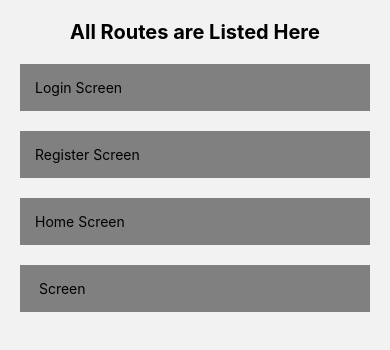
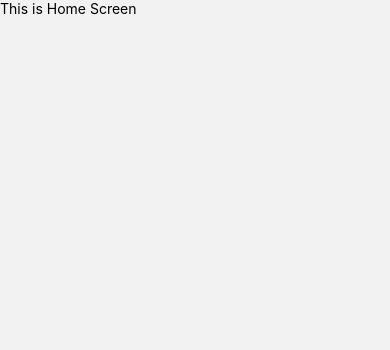
Before and after one commit to adityadeshpande0/int-scheduler-native-app, a React Native app: screen /Home in a window 390 px wide. Shown: the top 350 px of the page. Built offline with nearby package versions, Linux system fonts and the light colour scheme.

Commit message:
Changes For New Components and Routes

```diff
--- a/App.js
+++ b/App.js
@@ -7,6 +7,7 @@ import { createNativeStackNavigator } from "@react-navigation/native-stack";
 import { SafeAreaView } from "react-native-safe-area-context";
 import Register from "./screens/Register";
 import MockScreen from "./screens/MockScreen";
+import Home from "./screens/Home";
 
 const Stack = createNativeStackNavigator();
 
@@ -20,6 +21,7 @@ export default function App() {
         <Stack.Screen name="MockScreen" component={MockScreen} />
         <Stack.Screen name="Login" component={Login} />
         <Stack.Screen name="Register" component={Register} />
+        <Stack.Screen name="Home" component={Home} />
       </Stack.Navigator>
     </NavigationContainer>
   );
--- /dev/null
+++ b/screens/Home.jsx
@@ -0,0 +1,10 @@
+import { SafeAreaView, Text, View } from "react-native";
+
+function Home (){
+return(
+    <SafeAreaView>
+        <Text>This is Home Screen</Text>
+    </SafeAreaView>
+)
+}
+export default Home;
--- a/screens/MockScreen.jsx
+++ b/screens/MockScreen.jsx
@@ -11,7 +11,7 @@ function MockScreen({navigation}) {
         <Pressable onPress={()=>navigation.navigate("Register")} style={{ margin: 10, backgroundColor: "gray", padding: 15 }}>
           <Text>Register Screen</Text>
         </Pressable>
-        <Pressable style={{ margin: 10, backgroundColor: "gray", padding: 15 }}>
+        <Pressable onPress={()=>navigation.navigate("Home")} style={{ margin: 10, backgroundColor: "gray", padding: 15 }}>
           <Text>Home Screen</Text>
         </Pressable>
         <Pressable style={{ margin: 10, backgroundColor: "gray", padding: 15 }}>
--- a/screens/Register.jsx
+++ b/screens/Register.jsx
@@ -34,6 +34,18 @@ function Register({ navigation }) {
   const validate = () => {
     let valid = true;
     let errors = {};
+
+    if (!formState.name) {
+      errors.nameError = "Name cannot be Empty";
+      valid = false;
+    }
+
+    if (!formState.phoneNumber) {
+      errors.phoneNumberError = "Phone Number cannot be empty";
+      valid = false;
+    } else if (!/^[6-9]\d{9}$/.test(formState.phoneNumber)) {
+      errors.phoneNumberError = "Phone number is not in required format";
+    }
 
     if (!formState.email) {
       errors.emailError = "Email Id cannot be empty";
@@ -130,7 +142,9 @@ function Register({ navigation }) {
                 onChangeText={(text) => handleChange("phoneNumber", text)}
               />
               {formState.phoneNumberError ? (
-                <Text style={styles.errorText}>{formState.phoneNumberError}</Text>
+                <Text style={styles.errorText}>
+                  {formState.phoneNumberError}
+                </Text>
               ) : null}
             </View>
             <View style={styles.inputContainer}>
@@ -161,7 +175,7 @@ function Register({ navigation }) {
             <Pressable style={styles.loginButton} onPress={handleSubmit}>
               <Text style={styles.buttonText}>Login</Text>
             </Pressable>
-            <View style={{ flex: 1, flexDirection: "row", marginTop:10 }}>
+            <View style={{ flex: 1, flexDirection: "row", marginTop: 10 }}>
               <Text>Already have an account?</Text>
               <Pressable
                 onPress={handleNavigation}
```
